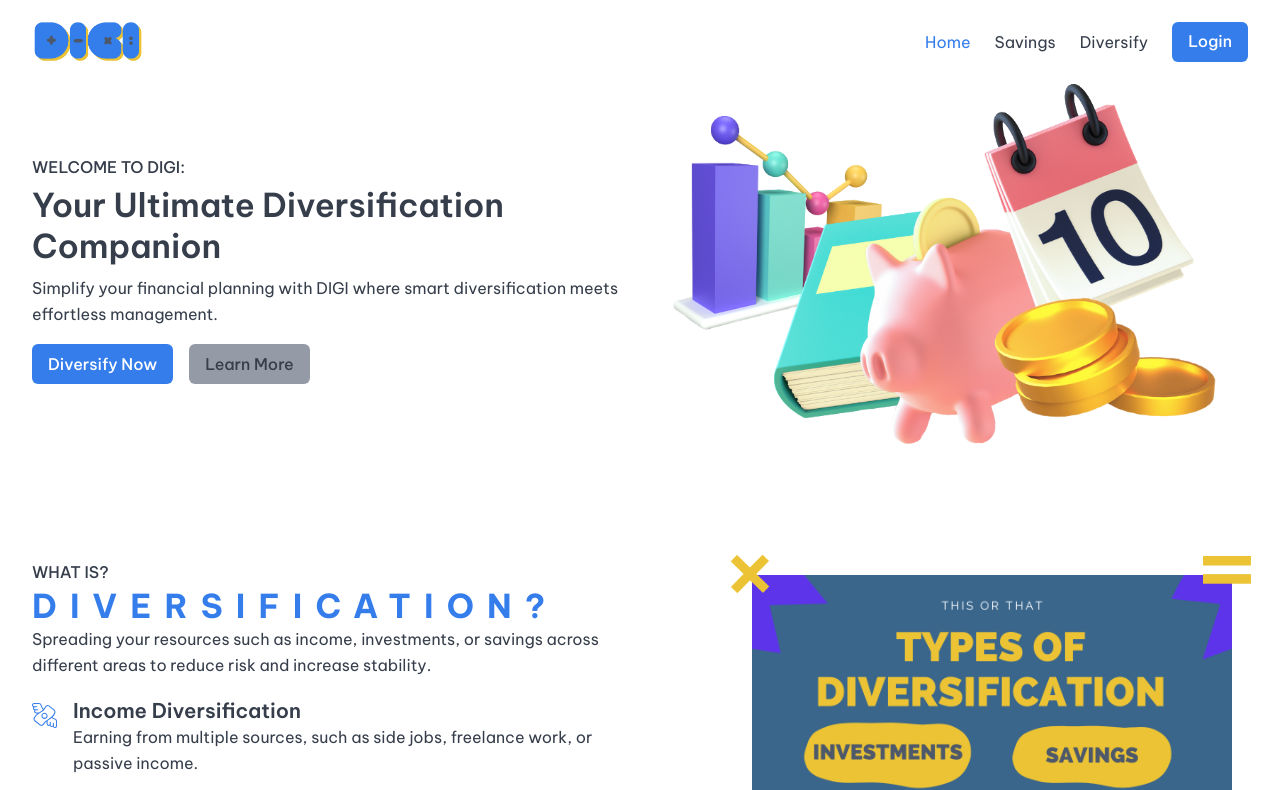
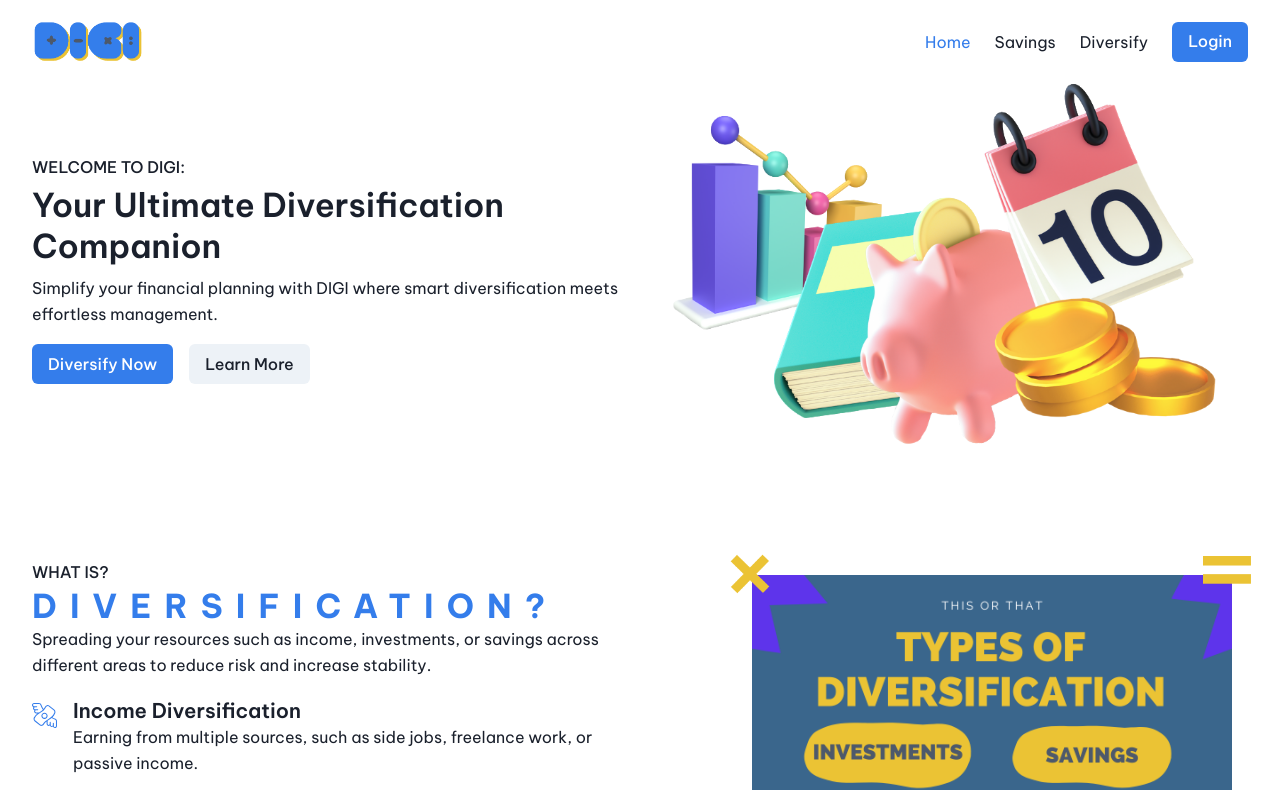
Before and after one commit to irefranscosme/digi, a Next.js app: page / in a window 1280 px wide. Shown: the top 790 px of the page. Built offline with nearby package versions, Linux system fonts and the light colour scheme.

Commit message:
sidebar revamp

```diff
--- a/app/(digi)/layout.tsx
+++ b/app/(digi)/layout.tsx
@@ -49,7 +49,7 @@ const Layout = async ({ children }: { children: ReactNode }) => {
                 gridArea="sidebar"
                 height="100%"
                 px="4"
-                // backgroundColor="red"
+                backgroundColor="gray.200"
             >
                 <Flex justifyContent="space-between" height="inherit">
                     <Grid
--- a/app/theme.ts
+++ b/app/theme.ts
@@ -26,18 +26,6 @@ const colors = {
         700: '#2a64bc',
         800: '#2458a5',
         900: '#1f4b8d',
-    },
-    gray: {
-        50: '#a6acb5',
-        100: '#949ba6',
-        200: '#828b97',
-        300: '#717a89',
-        400: '#5f6a7a',
-        500: secondary,
-        600: '#455060',
-        700: '#3e4756',
-        800: '#363e4b',
-        900: '#2e3540',
     },
 };
 
```
Also changed, not shown: app/components/sidebar/footer.tsx (+3 -7 lines).
